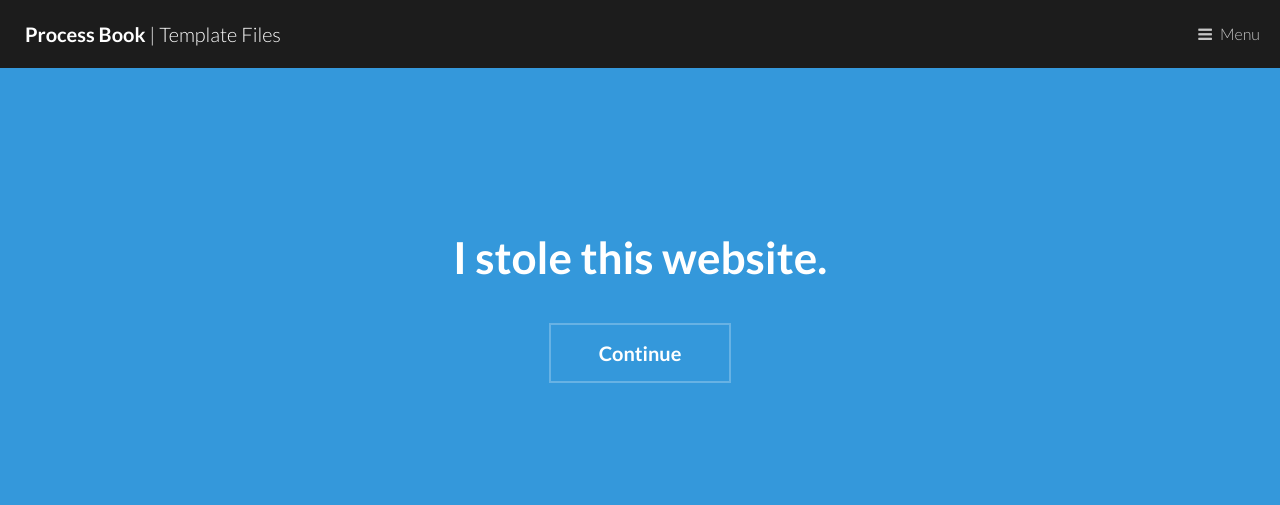
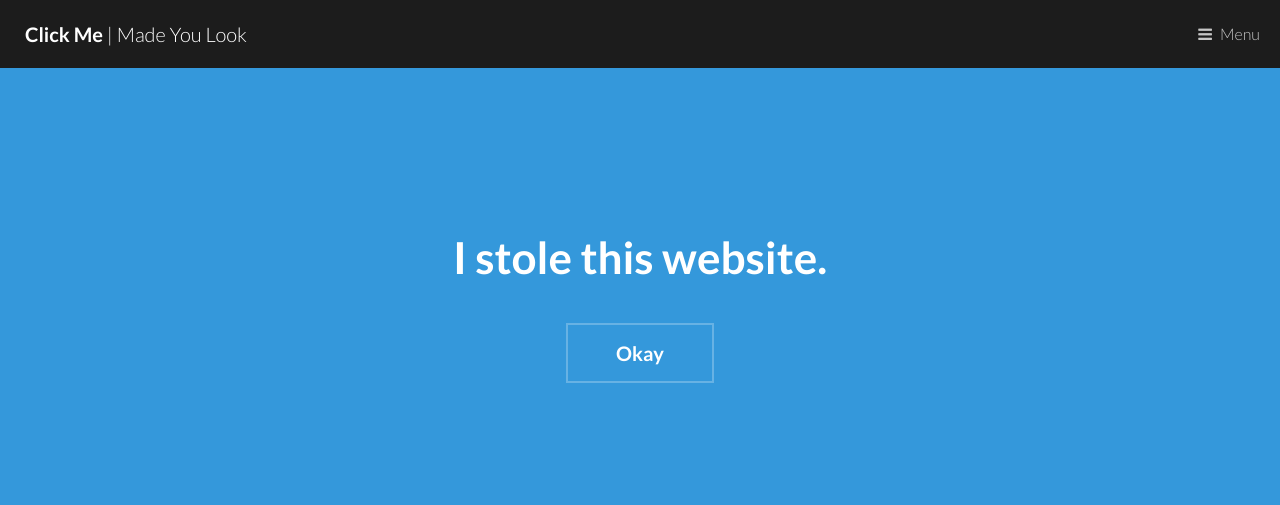
Before and after one commit to wechols104/Repository-Site, a plain HTML site: page index.html in a window 1280 px wide. Shown: the top 505 px of the page. Drawn offline with Linux system fonts and the light colour scheme.

Commit message:
text update 3

```diff
--- a/index.html
+++ b/index.html
@@ -11,7 +11,7 @@
 
 		<!-- Header -->
 			<header id="header">
-				<a href="index.html" class="logo"><strong>Process Book</strong> | Template Files</a>
+				<a href="index.html" class="logo"><strong>Click Me</strong> | Made You Look</a>
 				<nav>
 					<a href="#menu">Menu</a>
 				</nav>
@@ -32,7 +32,7 @@
 				<div class="inner">
 					<h1>I stole this website.</h1>
 					<ul class="actions">
-						<li><a href="#one" class="button alt scrolly big">Continue</a></li>
+						<li><a href="#one" class="button alt scrolly big">Okay</a></li>
 					</ul>
 				</div>
 			</section>
@@ -132,7 +132,7 @@
 		<!-- Footer -->
 		<footer id="footer">
 			<div class="copyright">
-				&copy;2018 Your Name
+				&copy;2021 Wes Echols
 			</div>
 		</footer>
 
```
